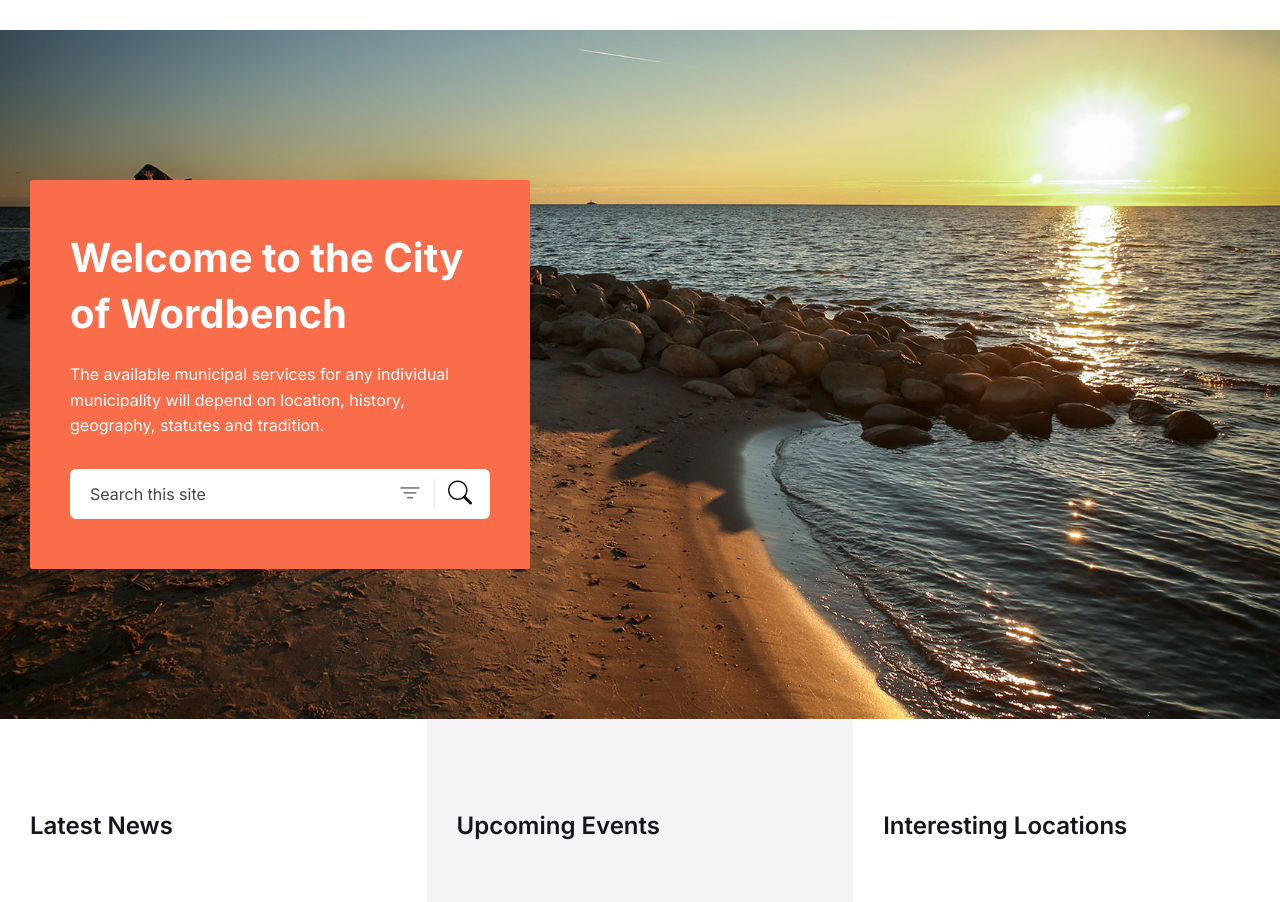
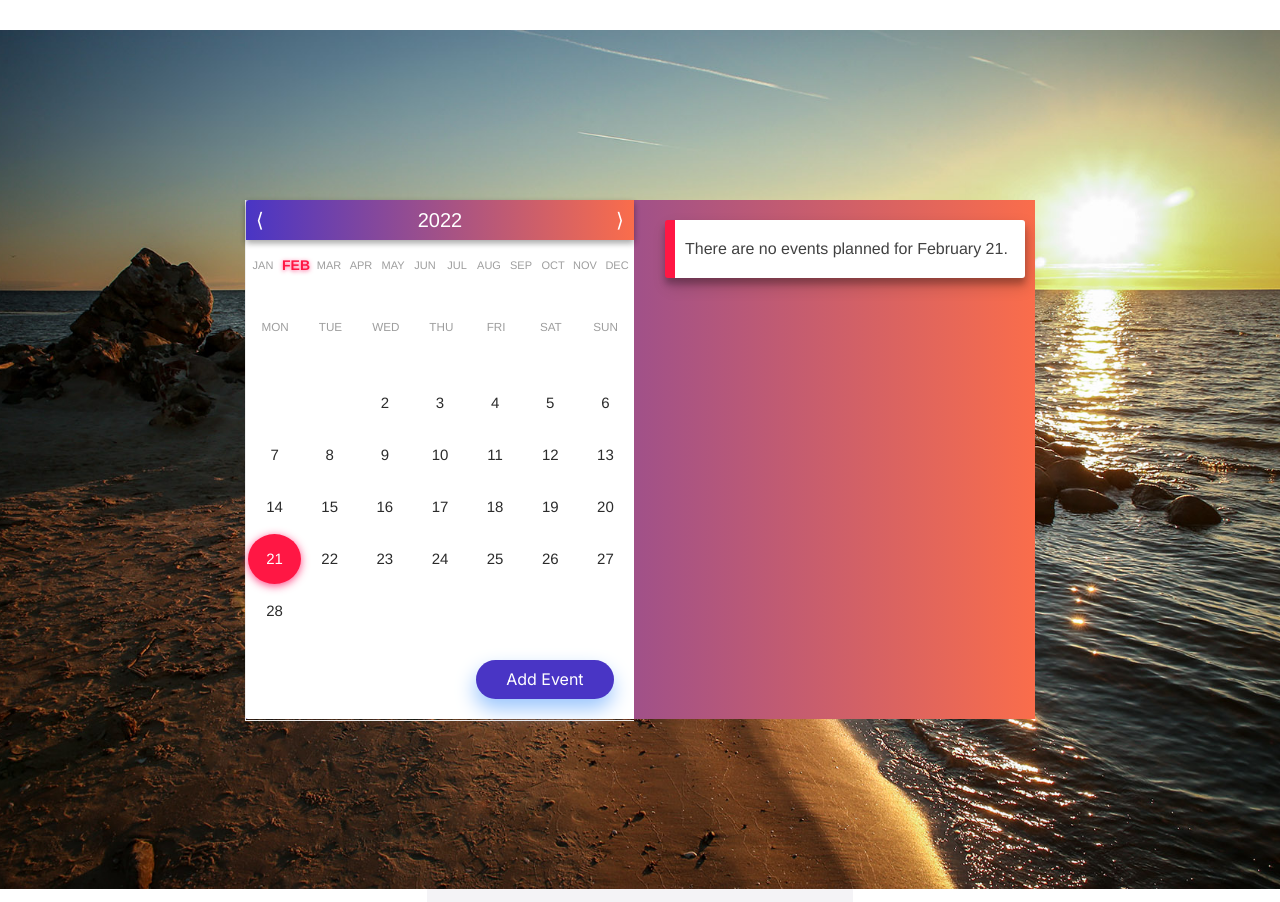
Before and after one commit to Killers16/Prakse, a PHP site: page /home2.html in a window 1280 px wide. Shown: the part 110-1012 px from the top of the page. Run offline with PHP 8.4, Linux system fonts and the light colour scheme; some libraries are stand-ins or nearby versions; some web fonts are replaced.

Commit message:
edit calendar

```diff
--- a/assets/css/calendars.css
+++ b/assets/css/calendars.css
@@ -1,20 +1,14 @@
 
 .content {
-
     overflow: none;
     max-width: 790px;
     padding: 0px 0;
-    height: 500px;
+    height: 519px;
     position: relative;
     margin: 20px auto;
-    background: #52A0FD;
-    background: -moz-linear-gradient(right,  #52A0FD 0%, #00C9FB 80%, #00C9FB 100%);
-    background: -webkit-linear-gradient(right,  #52A0FD 0%, #00C9FB 80%, #00C9FB 100%);
-    background: linear-gradient(to left,  #52A0FD 0%, #00C9FB 80%, #00C9FB 100%);
-    border-radius: 3px;
-    box-shadow: 3px 8px 16px rgba(0,0,0,0.19), 0 6px 6px rgba(0,0,0,0.23);
-    -moz-box-shadow: 3px 8px 16px rgba(0,0,0,0.19), 0 6px 6px rgba(0,0,0,0.23);
-    -webkit-box-shadow: 3px 8px 16px rgba(0,0,0,0.19), 0 6px 6px rgba(0,0,0,0.23);
+    color: #FFF;
+    background-color: #4935C5;
+    background-image: linear-gradient(to right, #4935C5, #FA6D4B);
 }
 
 
@@ -57,6 +51,7 @@
 .event-name {
     padding-right:0;
     text-align: left;
+    color: rgb(65, 65, 65);
 }
 .event-cancelled {
     color: #FF1744;
@@ -80,16 +75,19 @@
 }
 .calendar {
     display: table;
+    border-left: 1px groove;
+    border-bottom: 1px groove;
+
 }
 
 /* Calendar Header */
 .year-header {
-    background: #52A0FD;
-    background: -moz-linear-gradient(left,  #52A0FD 0%, #00C9FB 80%, #00C9FB 100%);
-    background: -webkit-linear-gradient(left,  #52A0FD 0%, #00C9FB 80%, #00C9FB 100%);
-    background: linear-gradient(to right,  #52A0FD 0%, #00C9FB 80%, #00C9FB 100%);
+    color: #FFF;
+    background-color: #4935C5;
+    background-image: linear-gradient(to right, #4935C5, #FA6D4B);
+
     font-family: Helvetica;
-    box-shadow: 0 3px 6px rgba(0,0,0,0.16), 0 3px 6px rgba(0,0,0,0.23);
+    box-shadow: 0 3px 6px rgba(49, 7, 46, 0.16), 0 3px 6px rgba(0,0,0,0.23);
     -moz-box-shadow: 0 3px 6px rgba(0,0,0,0.16), 0 3px 6px rgba(0,0,0,0.23);
     -webkit-box-shadow: 0 3px 6px rgba(0,0,0,0.16), 0 3px 6px rgba(0,0,0,0.23);
     height: 40px;
@@ -123,10 +121,10 @@
     border-top-right-radius: 5px;
 }
 .left-button:hover {
-    background: #3FADFF;
+    background: rgb(55, 34, 150);
 }
 .right-button:hover {
-    background: #00C1FF;
+    background: #c74d15a9;
 }
 
 
@@ -162,7 +160,7 @@
 #ok-button {
     width: 120px;
     position: inline;
-    box-shadow: 1px 10px 20px #FF7DAE;
+    box-shadow: 1px 10px 20px #9BC6FD;
     background: #52A0FD;
     background: -moz-linear-gradient(left,  #52A0FD 0%, #00C9FB 80%, #00C9FB 100%);
     background: -webkit-linear-gradient(left,  #52A0FD 0%, #00C9FB 80%, #00C9FB 100%);
@@ -173,6 +171,9 @@
     position: absolute;
     right:20px;
     bottom: 20px;
+     color: #FFF;
+    background-color: #4935C5;
+    background-image: linear-gradient(to right, #4935C5, #4935C5);
 }
 #add-button:hover, #ok-button:hover, #cancel-button:hover {
     transform: scale(1.03);
@@ -256,13 +257,13 @@
     z-index: 5;
     background: #fff;
     position:absolute;
-    width:415px;
-    height: 500px;
-    left:387px;
+    width: 420px;
+    height: 519px;
+    left:385px;
     border-top-right-radius:3px;
     border-bottom-right-radius: 3px;
     display:none;
-    border-left: 1px #aaa solid;
+    border-left: 2px #aaa solid;
 }
 .dialog-header {
     margin: 20px;
@@ -302,10 +303,7 @@
         max-width: 100%;
         width: 370px;
         height: 100%;
-        background: #52A0FD;
-        background: -moz-linear-gradient(left,  #52A0FD 0%, #00C9FB 80%, #00C9FB 100%);
-        background: -webkit-linear-gradient(left,  #52A0FD 0%, #00C9FB 80%, #00C9FB 100%);
-        background: linear-gradient(to right,  #52A0FD 0%, #00C9FB 80%, #00C9FB 100%);
+        background-image: linear-gradient(to right, #963886f5, #FA6D4B);
     }
     .dialog {
         width:370px;
@@ -342,6 +340,7 @@
 @media only screen and (max-width: 400px) {
     .content, .events-container, .year-header, .calendar-container {
         width: 320px;
+
     }
     .dialog {
         width: 320px;
--- a/home2.html
+++ b/home2.html
@@ -723,114 +723,79 @@
 
 													<div class="lsvr-container">
 														<div class="lsvr-wordbench-hero__content">
-
-															<header class="lsvr-wordbench-hero__header">
-																<div class="lsvr-wordbench-hero__header-inner">
-
-																	<h2 class="lsvr-wordbench-hero__title">Welcome to the City<br>of Wordbench</h2>
-
-																	<div class="lsvr-wordbench-hero__description">
-																		<p>The available municipal services for any individual municipality will depend on location, history, geography, statutes and tradition.</p>
+															<link rel="stylesheet" type="text/css" href="assets/css/calendars.css"><!-- Place your own CSS into this file -->
+
+																<div class="content">
+																	<div class="calendar-container">
+																	<div class="calendar">
+																		<div class="year-header">
+																		<span class="left-button" id="prev"> &lang; </span>
+																		<span class="year" id="label"></span>
+																		<span class="right-button" id="next"> &rang; </span>
+																		</div>
+																		<table class="months-table">
+																		<tbody>
+																			<tr class="months-row">
+																			<td class="month">Jan</td>
+																			<td class="month">Feb</td>
+																			<td class="month">Mar</td>
+																			<td class="month">Apr</td>
+																			<td class="month">May</td>
+																			<td class="month">Jun</td>
+																			<td class="month">Jul</td>
+																			<td class="month">Aug</td>
+																			<td class="month">Sep</td>
+																			<td class="month">Oct</td>
+																			<td class="month">Nov</td>
+																			<td class="month">Dec</td>
+																			</tr>
+																		</tbody>
+																		</table>
+
+																		<table class="days-table">
+
+																		<td class="day">Mon</td>
+																		<td class="day">Tue</td>
+																		<td class="day">Wed</td>
+																		<td class="day">Thu</td>
+																		<td class="day">Fri</td>
+																		<td class="day">Sat</td>
+																		<td class="day">Sun</td>
+																		</table>
+																		<div class="frame">
+																		<table class="dates-table">
+																			<tbody class="tbody">
+																			</tbody>
+																		</table>
+																		</div>
+																		<button class="button" id="add-button">Add Event</button>
 																	</div>
-
-																	<div class="lsvr-wordbench-hero__search">
-																		<div class="lsvr-wordbench-hero__search-inner">
-
-																			<!-- SEARCH FORM : begin -->
-																			<form class="lsvr-wordbench-hero__search-form" action="search-results.html" method="get" role="search">
-
-																				<!-- INPUT WRAPPER : begin -->
-																				<div class="lsvr-wordbench-hero__search-input-wrapper">
-
-																					<label for="lsvr-wordbench-hero__search-input" class="lsvr-wordbench-hero__search-input-label screen-reader-text">Search</label>
-																					<input id="lsvr-wordbench-hero__search-input" type="text" name="s" autocomplete="off" class="lsvr-wordbench-hero__search-input" value="" placeholder="Search this site" aria-label="Search field">
-
-																					<button class="lsvr-wordbench-hero__search-filter-toggle" type="button" title="Toggle search filter">
-																						<span class="lsvr-wordbench-hero__search-filter-toggle-icon" aria-hidden="true"></span>
-																					</button>
-
-																					<button class="lsvr-wordbench-hero__search-submit" type="submit" title="Submit search">
-																						<span class="lsvr-wordbench-hero__search-submit-icon" aria-hidden="true"></span>
-																					</button>
-
-																				</div>
-																				<!-- INPUT WRAPPER : end -->
-
-																				<!-- SEARCH PANEL : begin -->
-																				<div class="lsvr-wordbench-hero__search-panel" aria-expanded="false" role="group">
-
-																					<!-- SEARCH FILTER : begin -->
-																					<div class="lsvr-wordbench-hero__search-filter">
-
-																						<label for="lsvr-wordbench-hero__search-filter-type-any" class="lsvr-wordbench-hero__search-filter-label lsvr-wordbench-hero__search-filter-label--active">
-																							<input type="checkbox" class="lsvr-wordbench-hero__search-filter-checkbox" id="lsvr-wordbench-hero__search-filter-type-any" name="search-filter[]" value="any" checked="checked">
-																							Search everything
-																						</label>
-
-																						<label for="lsvr-wordbench-hero__search-filter-type-post" class="lsvr-wordbench-hero__search-filter-label">
-																							<input type="checkbox" class="lsvr-wordbench-hero__search-filter-checkbox" id="lsvr-wordbench-hero__search-filter-type-post" name="search-filter[]" value="post">
-																							News
-																						</label>
-
-																						<label for="lsvr-wordbench-hero__search-filter-type-page" class="lsvr-wordbench-hero__search-filter-label">
-																							<input type="checkbox" class="lsvr-wordbench-hero__search-filter-checkbox" id="lsvr-wordbench-hero__search-filter-type-page" name="search-filter[]" value="page">
-																							Pages
-																						</label>
-
-																						<label for="lsvr-wordbench-hero__search-filter-type-lsvr_listing" class="lsvr-wordbench-hero__search-filter-label">
-																							<input type="checkbox" class="lsvr-wordbench-hero__search-filter-checkbox" id="lsvr-wordbench-hero__search-filter-type-lsvr_listing" name="search-filter[]" value="lsvr_listing">
-																							Locations
-																						</label>
-
-																						<label for="lsvr-wordbench-hero__search-filter-type-lsvr_document" class="lsvr-wordbench-hero__search-filter-label">
-																							<input type="checkbox" class="lsvr-wordbench-hero__search-filter-checkbox" id="lsvr-wordbench-hero__search-filter-type-lsvr_document" name="search-filter[]" value="lsvr_document">
-																							Documents
-																						</label>
-
-																						<label for="lsvr-wordbench-hero__search-filter-type-lsvr_event" class="lsvr-wordbench-hero__search-filter-label">
-																							<input type="checkbox" class="lsvr-wordbench-hero__search-filter-checkbox" id="lsvr-wordbench-hero__search-filter-type-lsvr_event" name="search-filter[]" value="lsvr_event">
-																							Events
-																						</label>
-
-																						<label for="lsvr-wordbench-hero__search-filter-type-lsvr_faq" class="lsvr-wordbench-hero__search-filter-label">
-																							<input type="checkbox" class="lsvr-wordbench-hero__search-filter-checkbox" id="lsvr-wordbench-hero__search-filter-type-lsvr_faq" name="search-filter[]" value="lsvr_faq">
-																							FAQ
-																						</label>
-
-																						<label for="lsvr-wordbench-hero__search-filter-type-lsvr_person" class="lsvr-wordbench-hero__search-filter-label">
-																							<input type="checkbox" class="lsvr-wordbench-hero__search-filter-checkbox" id="lsvr-wordbench-hero__search-filter-type-lsvr_person" name="search-filter[]" value="lsvr_person">
-																							City Council
-																						</label>
-
-																						<label for="lsvr-wordbench-hero__search-filter-type-lsvr_project" class="lsvr-wordbench-hero__search-filter-label">
-																							<input type="checkbox" class="lsvr-wordbench-hero__search-filter-checkbox" id="lsvr-wordbench-hero__search-filter-type-lsvr_project" name="search-filter[]" value="lsvr_project">
-																							Galleries
-																						</label>
-
-																						<label for="lsvr-wordbench-hero__search-filter-type-lsvr_service" class="lsvr-wordbench-hero__search-filter-label">
-																							<input type="checkbox" class="lsvr-wordbench-hero__search-filter-checkbox" id="lsvr-wordbench-hero__search-filter-type-lsvr_service" name="search-filter[]" value="lsvr_service">
-																							City Services
-																						</label>
-
-																						<label for="lsvr-wordbench-hero__search-filter-type-lsvr_testimonial" class="lsvr-wordbench-hero__search-filter-label">
-																							<input type="checkbox" class="lsvr-wordbench-hero__search-filter-checkbox" id="lsvr-wordbench-hero__search-filter-type-lsvr_testimonial" name="search-filter[]" value="lsvr_testimonial">
-																							Vox Populi
-																						</label>
-
-																					</div>
-																					<!-- SEARCH FILTER : end -->
-
-																				</div>
-																				<!-- SEARCH PANEL : end -->
-
-																			</form>
-																			<!-- SEARCH FORM : end -->
-
+																	</div>
+																	<div class="events-container">
+																	</div>
+																	<div class="dialog" id="dialog">
+																		<h2 class="dialog-header"> Add New Event </h2>
+																		<form class="form" id="form">
+																		<div class="form-container" align="center" >
+																			<label class="form-label" id="valueFromMyButton" for="name">Event name</label>
+																			<input class="input" type="text" id="name" maxlength="36">
+
+																			<input type="button" value="Cancel" class="button" id="cancel-button">
+																			<input type="button" value="OK" class="button" id="ok-button">
 																		</div>
+																		</form>
 																	</div>
-
 																</div>
-															</header>
+																<!-- Dialog Box-->
+																<script
+																	src="https://code.jquery.com/jquery-3.2.1.min.js"
+																	integrity="sha256-hwg4gsxgFZhOsEEamdOYGBf13FyQuiTwlAQgxVSNgt4="
+																	crossorigin="anonymous">
+																</script>
+
+
+																<script src="assets/js/calendars.js"> </script>
+
 
 														</div>
 													</div>
--- a/index.html
+++ b/index.html
@@ -832,7 +832,7 @@
 
 															<div class="content">
 																<div class="calendar-container">
-																<div class="calendar">
+																<div class="calendar" >
 																	<div class="year-header">
 																	<span class="left-button" id="prev"> &lang; </span>
 																	<span class="year" id="label"></span>
```
